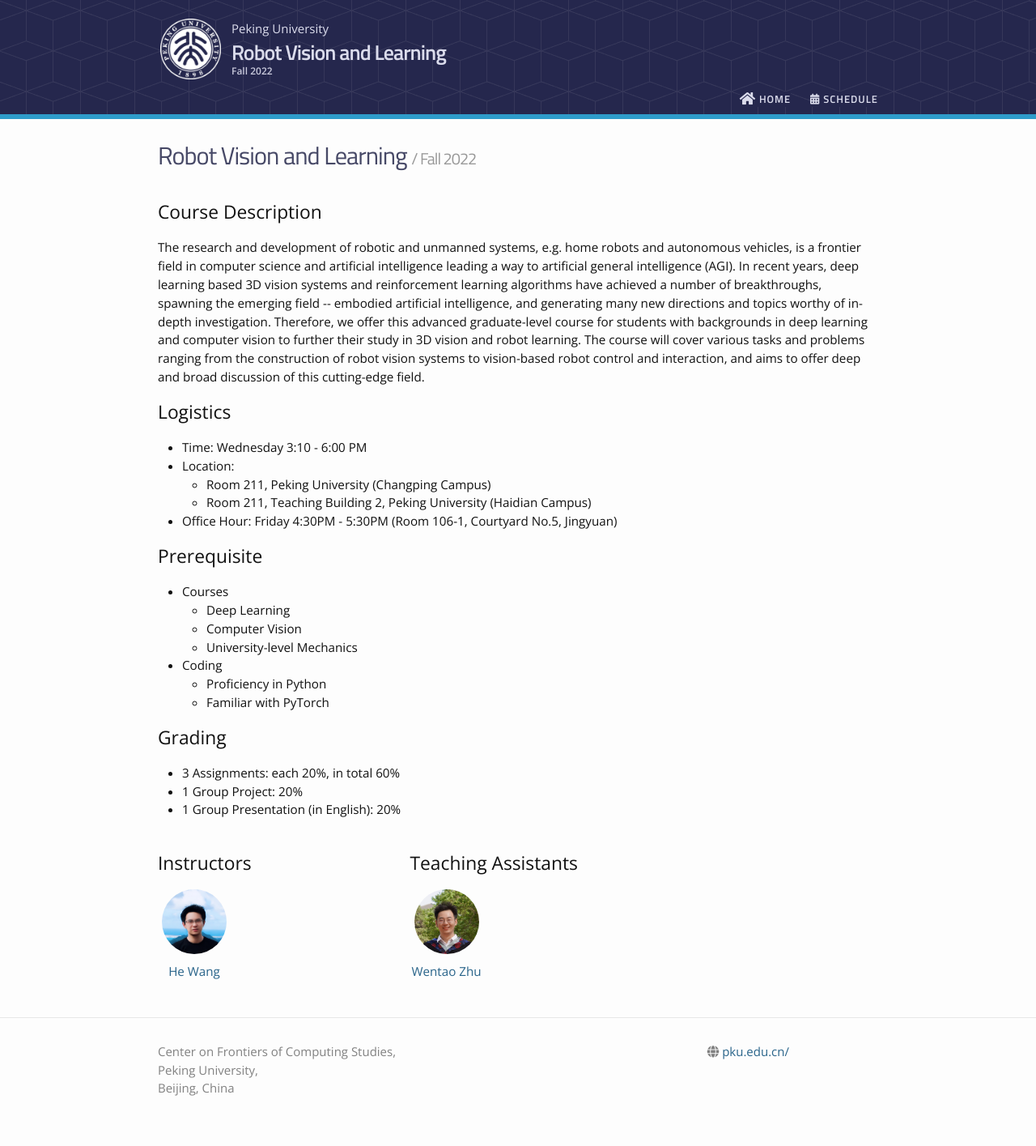
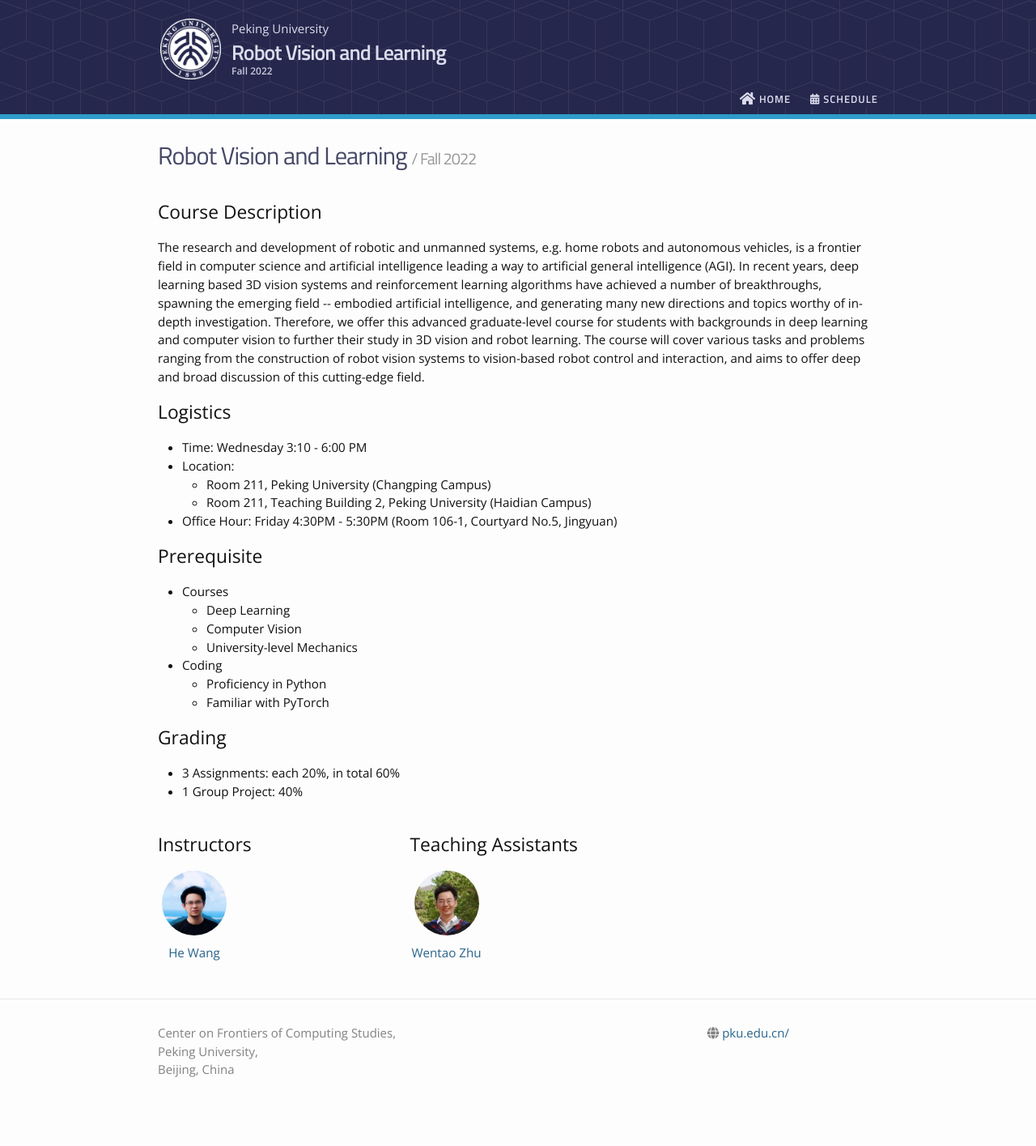
Before and after one commit to hughw19/RVAL, a Jekyll site: the page built from index.md, in a window 1280 px wide. Shown: the whole page at 81% size. Built offline with Jekyll 4.4.1, drawn with Linux system fonts in a browser that asks for light colours; nearby versions of some CDN libraries; our own code applies the rules of GitHub Pages for plain Markdown files; after the commit the page ends 1392 px from its top, so only the background shows below that.

Commit message:
Update index.md

```diff
--- a/index.md
+++ b/index.md
@@ -23,6 +23,6 @@
 
 ## Grading
 * 3 Assignments: each 20%, in total 60%
-* 1 Group Project: 20%
-* 1 Group Presentation (in English): 20%
+* 1 Group Project: 40%
+
 <!--- Please see [Assignments](https://hughw19.github.io/IntrotoCV/assignments/) page for more information. --->
```
